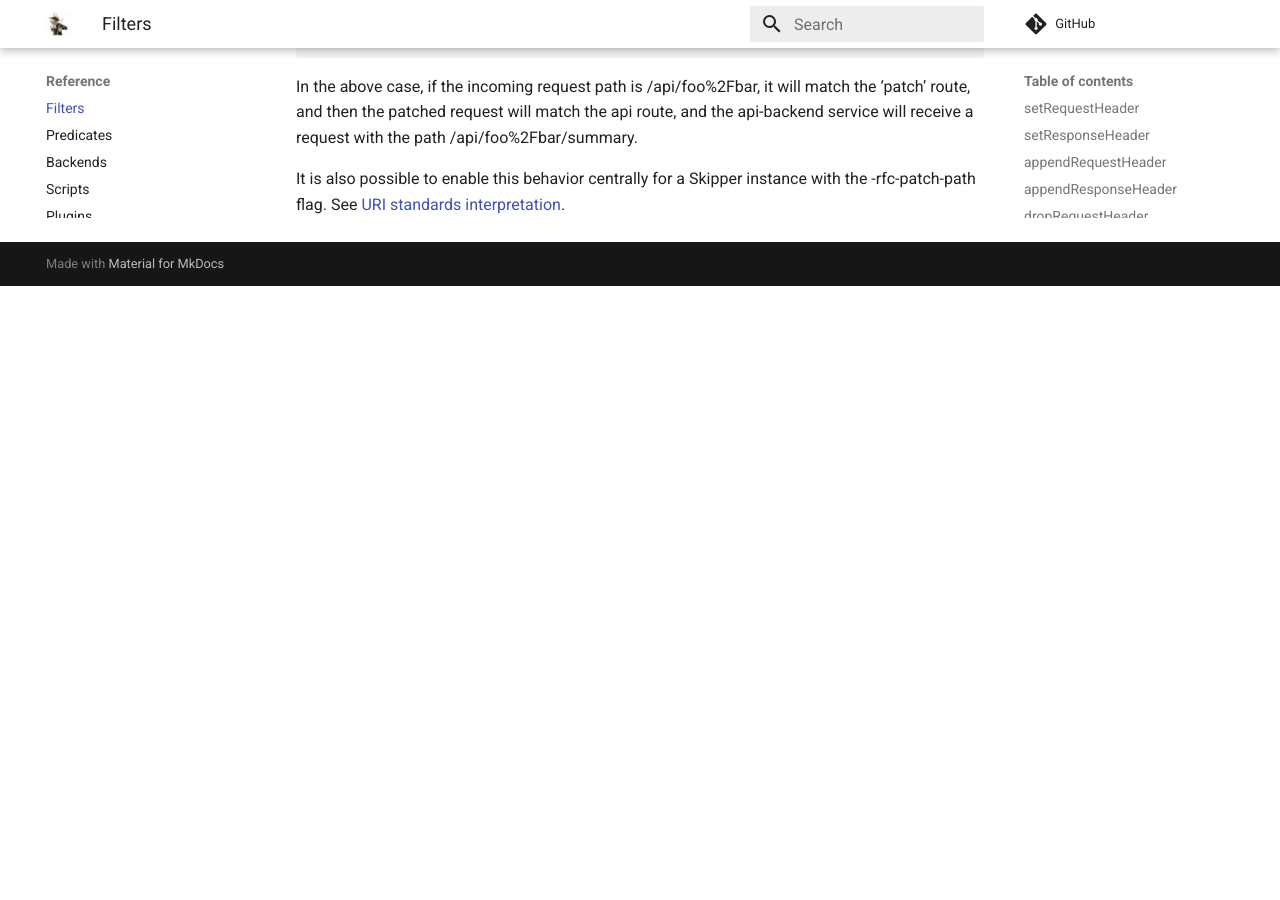
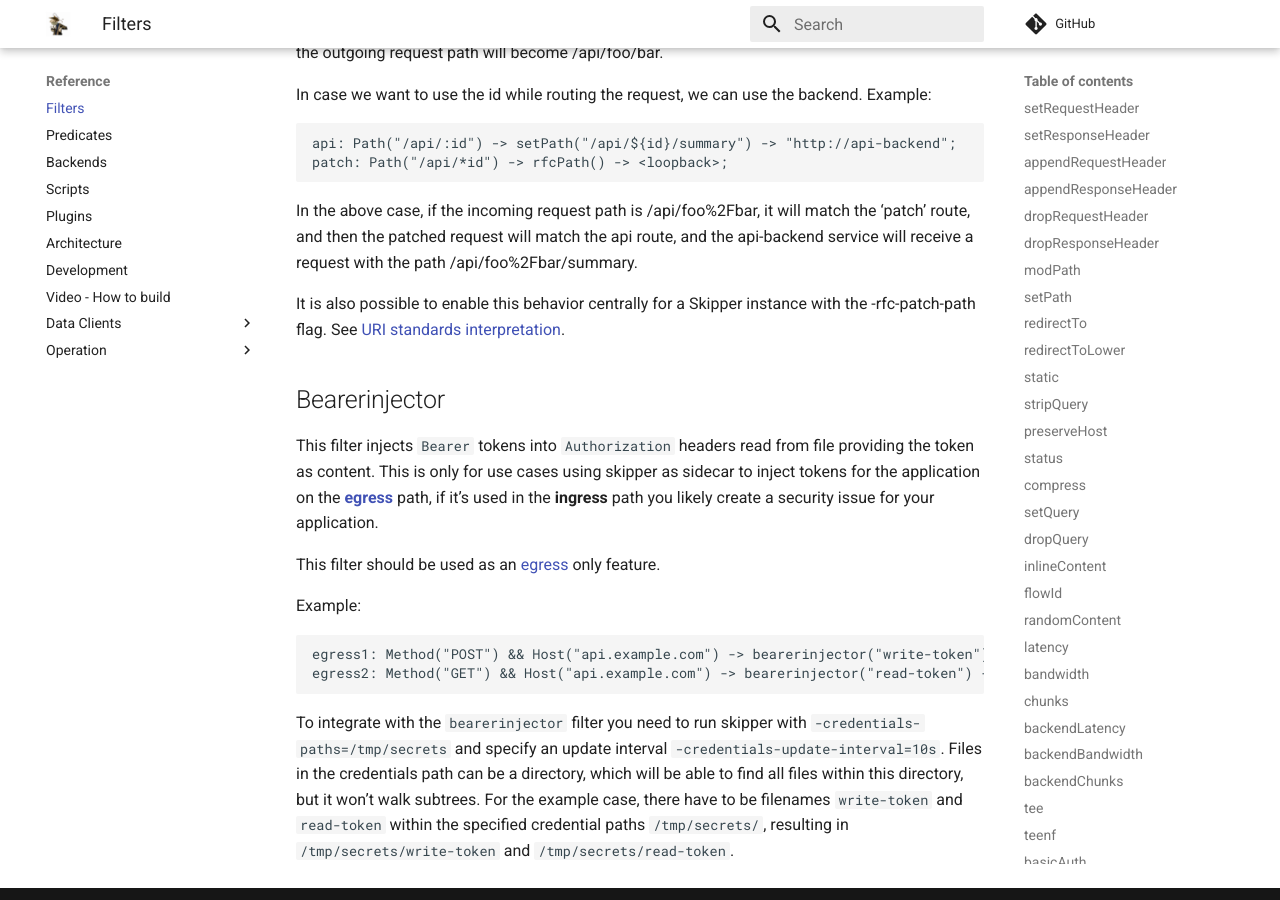
Before and after one commit to zalando/skipper, an MkDocs documentation site: the page built from docs/reference/filters.md, in a window 1280 px wide and 900 px high, scrolled down 33104 px. Built offline with MkDocs 1.6.1 and Material for MkDocs 9.7.7, drawn with Linux system fonts in a browser that asks for light colours; comment, search, counter and statistics services are not loaded; before the commit the page ends 33390 px from its top, so only the background shows below that; some of the changed text lies outside the part shown.

Commit message:
Docs/egress features (#1146)
* docs egress

Signed-off-by: Sandor Szücs <sandor.szuecs@zalando.de>

* fix #1139 document egress specific features

Signed-off-by: Sandor Szücs <sandor.szuecs@zalando.de>

* fix comments

Signed-off-by: Sandor Szücs <sandor.szuecs@zalando.de>

````diff
--- a/docs/reference/filters.md
+++ b/docs/reference/filters.md
@@ -816,6 +816,8 @@
 
 See also the [circuit breaker docs](https://godoc.org/github.com/zalando/skipper/circuit).
 
+Can be used as [egress](egress.md) feature.
+
 ## rateBreaker
 
 The "rate breaker" works similar to the [consecutiveBreaker](#consecutivebreaker), but
@@ -833,6 +835,8 @@
 
 See also the [circuit breaker docs](https://godoc.org/github.com/zalando/skipper/circuit).
 
+Can be used as [egress](egress.md) feature.
+
 ## disableBreaker
 
 Change (or set) the breaker configurations for an individual route and disable for another, in eskip:
@@ -848,6 +852,8 @@
 ```
 
 See also the [circuit breaker docs](https://godoc.org/github.com/zalando/skipper/circuit).
+
+Can be used as [egress](egress.md) feature.
 
 ## ~~localRatelimit~~
 
@@ -1484,3 +1490,29 @@
 It is also possible to enable this behavior centrally for a Skipper instance with
 the -rfc-patch-path flag. See
 [URI standards interpretation](../../operation/operation/#uri-standards-interpretation).
+
+## Bearerinjector
+
+This filter injects `Bearer` tokens into `Authorization` headers read
+from file providing the token as content. This is only for use cases
+using skipper as sidecar to inject tokens for the application on the
+[**egress**](egress.md) path, if it's used in the **ingress** path you likely
+create a security issue for your application.
+
+This filter should be used as an [egress](egress.md) only feature.
+
+Example:
+
+```
+egress1: Method("POST") && Host("api.example.com") -> bearerinjector("write-token") -> "https://api.example.com/shoes";
+egress2: Method("GET") && Host("api.example.com") -> bearerinjector("read-token") -> "https://api.example.com/shoes";
+```
+
+To integrate with the `bearerinjector` filter you need to run skipper
+with `-credentials-paths=/tmp/secrets` and specify an update interval
+`-credentials-update-interval=10s`. Files in the credentials path can
+be a directory, which will be able to find all files within this
+directory, but it won't walk subtrees. For the example case, there
+have to be filenames `write-token` and `read-token` within the
+specified credential paths `/tmp/secrets/`, resulting in
+`/tmp/secrets/write-token` and `/tmp/secrets/read-token`.
````
Also changed, not shown: docs/reference/egress.md (added, +128 -0 lines), docs/img/egress-traffic-flow.svg (added), 1 other file.
